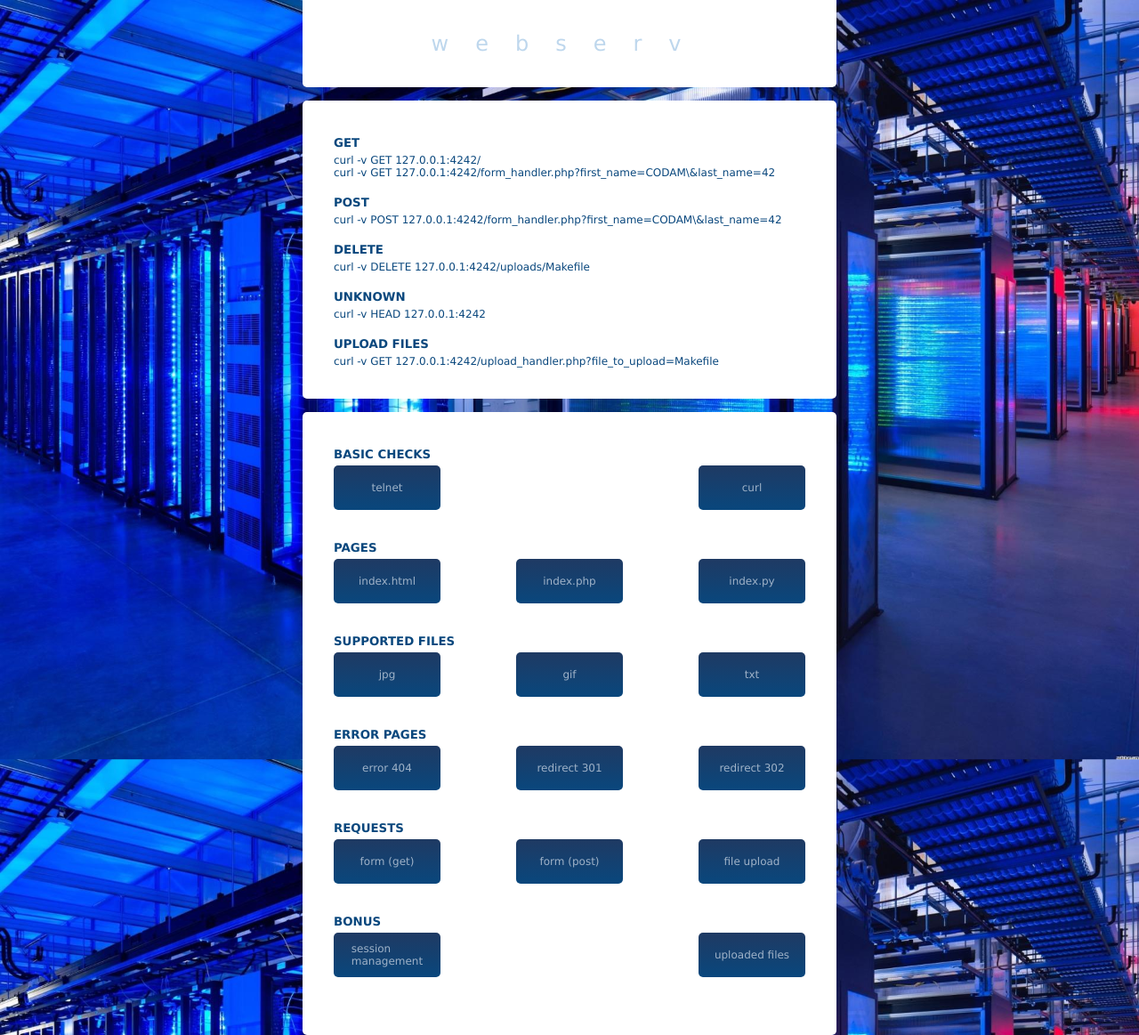
After one commit to Himak1/Webserv, a PHP site: page /curl.php in a window 1280 px wide. The commit adds this page. Shown: the whole page at 89% size. Run offline with PHP 8.4, Linux system fonts and the light colour scheme.

Commit message:
added telnet curl

```diff
--- /dev/null
+++ b/www/curl.php
@@ -0,0 +1,23 @@
+<?php include("templates/top.php");?>
+
+		<div id="middle">
+			<h3 class="">GET</h3>
+			curl -v GET 127.0.0.1:4242/</br>
+			curl -v GET 127.0.0.1:4242/form_handler.php?first_name=CODAM\&last_name=42</br>
+
+			</br><h3 class="">POST</h3>
+			curl -v POST 127.0.0.1:4242/form_handler.php?first_name=CODAM\&last_name=42</br>
+
+			</br><h3 class="">DELETE</h3>
+			<!-- to do: werkt niet op windows via WSL terminal -->
+			curl -v DELETE 127.0.0.1:4242/uploads/Makefile</br>
+
+			</br><h3 class="">UNKNOWN</h3>
+			curl -v HEAD 127.0.0.1:4242</br>
+
+			</br><h3 class="">UPLOAD FILES</h3>
+			curl -v GET 127.0.0.1:4242/upload_handler.php?file_to_upload=Makefile</br>
+
+		</div>
+
+<?php include("templates/bottom.php");?>
--- a/www/templates/bottom.php
+++ b/www/templates/bottom.php
@@ -1,5 +1,11 @@
 		<div id="bottom">
-		<h3 class="">PAGES</h3>
+			<h3 class="">BASIC CHECKS</h3>
+			<div class="column">
+				<a class="item" href="/telnet.php">telnet</a>
+				<a class="item" href="/curl.php">curl</a>
+			</div>
+
+			<h3 class="">PAGES</h3>
 			<div class="column">
 				<a class="item" href="/index.html">index.html</a>
 				<a class="item" href="/index.php">index.php</a>
--- a/www/templates/style.css
+++ b/www/templates/style.css
@@ -117,7 +117,7 @@ table {
 /* STYLING */
 #content {
 	box-sizing: border-box;
-	width: 500px;
+	width: 600px;
 	height: 100%;
 }
 
```
Also changed, not shown: notes.txt (+6 -6 lines), www/telnet.php (added, +17 -0 lines), 5 other files.
